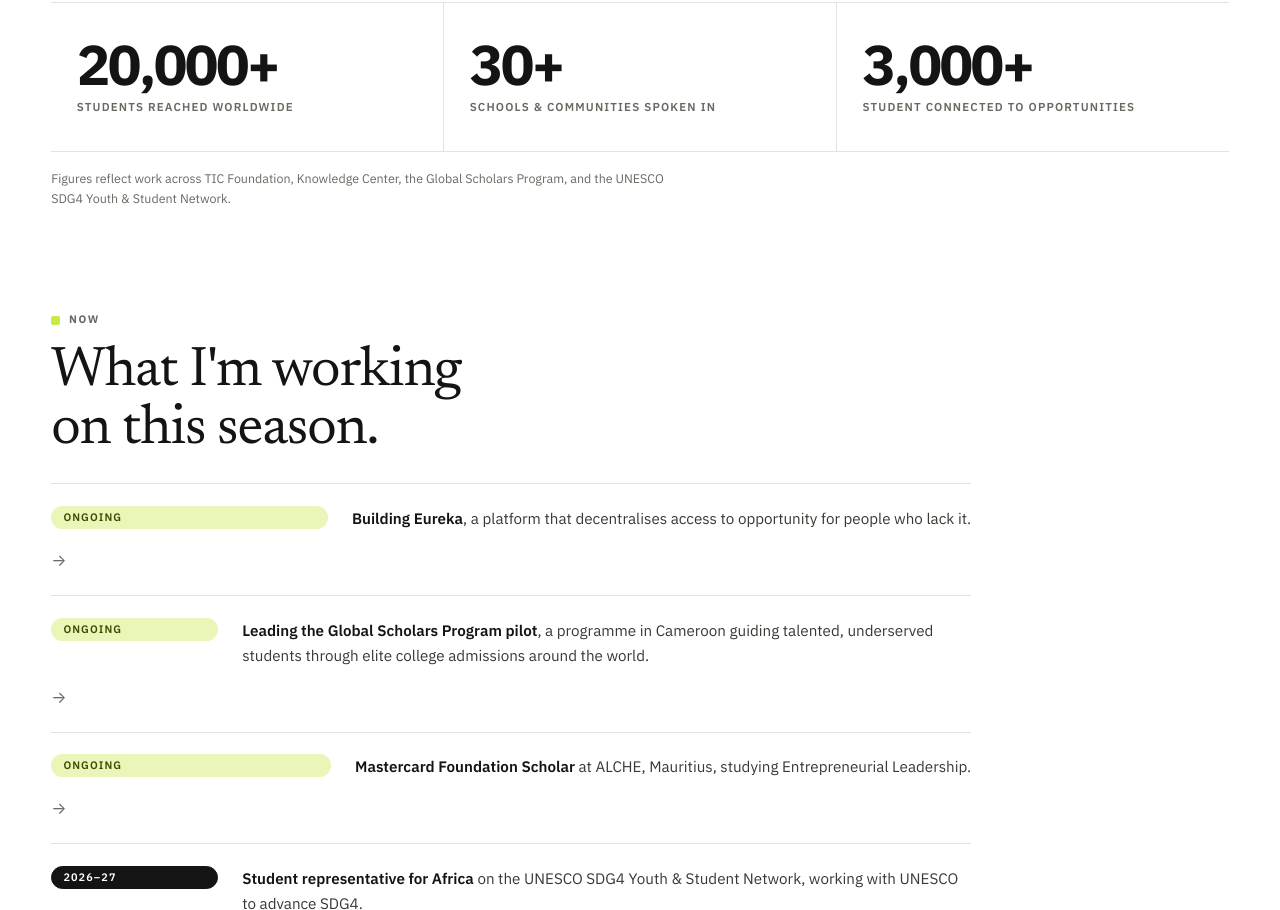
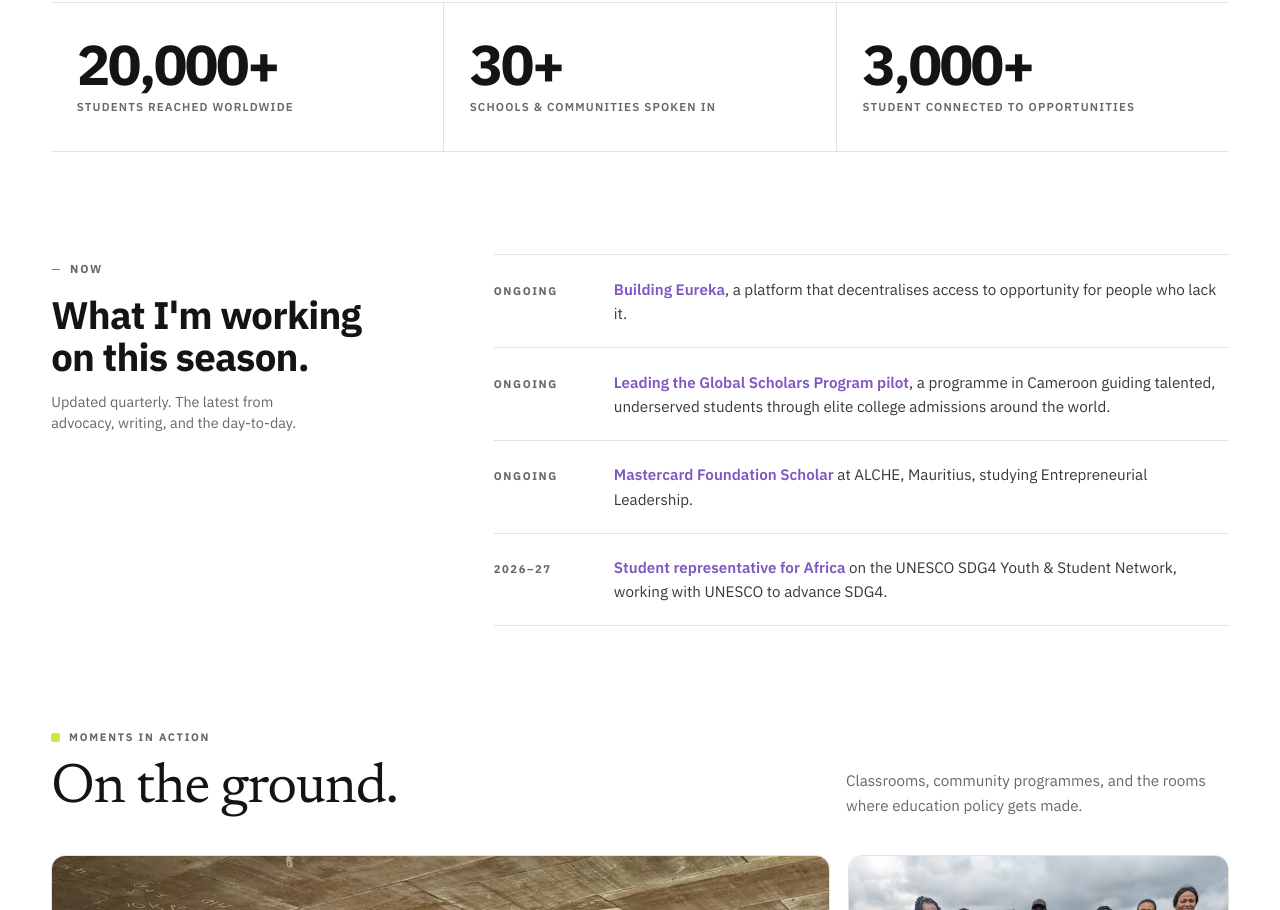
Before and after one commit to Sandy3435/Personal-Website, a plain HTML site: page index.html in a window 1280 px wide. Shown: the part 1890-2800 px from the top of the page. Drawn offline with Linux system fonts and the light colour scheme.

Commit message:
refactor(now): two-column layout, purple accent, horizontal rules

```diff
--- a/assets/css/styles.css
+++ b/assets/css/styles.css
@@ -18,6 +18,8 @@
   --lime-soft: #eaf6b8;
   --lime-ink: #3d4d00;
   --accent-ink: #4c6600;
+  --purple: #7E57C2;
+  --purple-soft: #ede7f6;
   --night: #0b0e14;
   --night-2: #151b25;
   --white: #ffffff;
@@ -607,21 +609,73 @@ h1 .dot { color: var(--lime); }
 .metrics__foot { padding-top: 1rem; font-size: 0.78rem; color: var(--muted); max-width: 84ch; }
 
 /* ---------- 14. Now ---------- */
-.now-list { border-top: 1px solid var(--line); }
-.now-item {
+.now {
   display: grid;
-  grid-template-columns: minmax(0, 1fr) auto;
+  grid-template-columns: minmax(0, 0.34fr) minmax(0, 0.66fr);
+  gap: clamp(2rem, 5vw, 4rem);
+  align-items: start;
+}
+.now__header { position: sticky; top: calc(var(--header-h) + 1.5rem); }
+.now__eyebrow {
+  display: inline-flex;
+  align-items: center;
+  gap: 0.5rem;
+  font-size: 0.72rem;
+  font-weight: 700;
+  letter-spacing: 0.16em;
+  text-transform: uppercase;
+  color: var(--muted);
+  margin-bottom: 1rem;
+}
+.now__dash { color: var(--muted); font-weight: 400; }
+.now__title {
+  font-family: var(--font-sans);
+  font-weight: 700;
+  font-size: clamp(1.7rem, 3vw, 2.4rem);
+  line-height: 1.1;
+  letter-spacing: -0.02em;
+  color: var(--ink);
+  margin: 0 0 0.75rem;
+  text-wrap: balance;
+}
+.now__sub {
+  font-size: 0.9rem;
+  color: var(--muted);
+  line-height: 1.5;
+  max-width: 30ch;
+  margin: 0;
+}
+.now__list { border-top: 1px solid var(--line); }
+.now__item {
+  display: grid;
+  grid-template-columns: 96px minmax(0, 1fr);
   gap: 1rem 1.5rem;
-  align-items: start;
   padding-block: 1.35rem;
   border-bottom: 1px solid var(--line);
-  transition: background-color 0.2s var(--ease);
+  align-items: baseline;
 }
-.now-item:hover { background: rgba(255, 255, 255, 0.5); }
-.now-item p { color: var(--ink-2); font-size: 0.95rem; max-width: 80ch; }
-.now-item p strong { font-weight: 600; color: var(--ink); }
-.now-item__link { align-self: center; color: var(--muted); transition: color 0.2s var(--ease), transform 0.2s var(--ease); }
-.now-item:hover .now-item__link { color: var(--accent-ink); transform: translateX(3px); }
+.now__status {
+  font-size: 0.7rem;
+  font-weight: 700;
+  letter-spacing: 0.14em;
+  text-transform: uppercase;
+  color: var(--muted);
+  white-space: nowrap;
+}
+.now__desc {
+  color: var(--ink-2);
+  font-size: 0.95rem;
+  line-height: 1.6;
+  max-width: none;
+  margin: 0;
+}
+.now__desc strong { color: var(--purple); font-weight: 600; }
+
+@media (max-width: 900px) {
+  .now { grid-template-columns: minmax(0, 1fr); gap: 1.5rem; }
+  .now__header { position: static; }
+  .now__list { max-width: 100%; }
+}
 
 /* ---------- 15. Gallery ---------- */
 .filters { display: flex; flex-wrap: gap; }
--- a/index.html
+++ b/index.html
@@ -157,40 +157,36 @@
             <span class="metric__label">Student connected to opportunities</span>
           </div>
         </div>
-        <p class="metrics__foot">Figures reflect work across TIC Foundation, Knowledge Center, the Global Scholars Program, and the UNESCO SDG4 Youth &amp; Student Network.</p>
       </div>
     </section>
 
     <!-- Now -->
-    <section class="section section--rule" aria-labelledby="now-title">
+    <section class="section section--rule" id="now" aria-labelledby="now-title">
       <div class="shell">
-        <div class="section-head" style="margin-bottom: 1.5rem;">
-          <div class="section-head__text">
-            <span class="eyebrow">Now</span>
-            <h2 id="now-title">What I'm working on this season.</h2>
+        <div class="now">
+          <div class="now__header">
+            <div class="now__eyebrow"><span class="now__dash">—</span> NOW</div>
+            <h2 id="now-title" class="now__title">What I'm working on this season.</h2>
+            <p class="now__sub">Updated quarterly. The latest from advocacy, writing, and the day-to-day.</p>
           </div>
-        </div>
-        <div class="now-list" style="max-width: 920px;">
-          <article class="now-item">
-            <span class="pill pill--lime">Ongoing</span>
-            <p><strong>Building Eureka</strong>, a platform that decentralises access to opportunity for people who lack it.</p>
-            <span class="now-item__link" aria-hidden="true">→</span>
-          </article>
-          <article class="now-item">
-            <span class="pill pill--lime">Ongoing</span>
-            <p><strong>Leading the Global Scholars Program pilot</strong>, a programme in Cameroon guiding talented, underserved students through elite college admissions around the world.</p>
-            <span class="now-item__link" aria-hidden="true">→</span>
-          </article>
-          <article class="now-item">
-            <span class="pill pill--lime">Ongoing</span>
-            <p><strong>Mastercard Foundation Scholar</strong> at ALCHE, Mauritius, studying Entrepreneurial Leadership.</p>
-            <span class="now-item__link" aria-hidden="true">→</span>
-          </article>
-          <article class="now-item">
-            <span class="pill pill--ink">2026–27</span>
-            <p><strong>Student representative for Africa</strong> on the UNESCO SDG4 Youth &amp; Student Network, working with UNESCO to advance SDG4.</p>
-            <span class="now-item__link" aria-hidden="true">→</span>
-          </article>
+          <div class="now__list">
+            <article class="now__item">
+              <span class="now__status">ONGOING</span>
+              <p class="now__desc"><strong>Building Eureka</strong>, a platform that decentralises access to opportunity for people who lack it.</p>
+            </article>
+            <article class="now__item">
+              <span class="now__status">ONGOING</span>
+              <p class="now__desc"><strong>Leading the Global Scholars Program pilot</strong>, a programme in Cameroon guiding talented, underserved students through elite college admissions around the world.</p>
+            </article>
+            <article class="now__item">
+              <span class="now__status">ONGOING</span>
+              <p class="now__desc"><strong>Mastercard Foundation Scholar</strong> at ALCHE, Mauritius, studying Entrepreneurial Leadership.</p>
+            </article>
+            <article class="now__item">
+              <span class="now__status">2026–27</span>
+              <p class="now__desc"><strong>Student representative for Africa</strong> on the UNESCO SDG4 Youth &amp; Student Network, working with UNESCO to advance SDG4.</p>
+            </article>
+          </div>
         </div>
       </div>
     </section>
```
